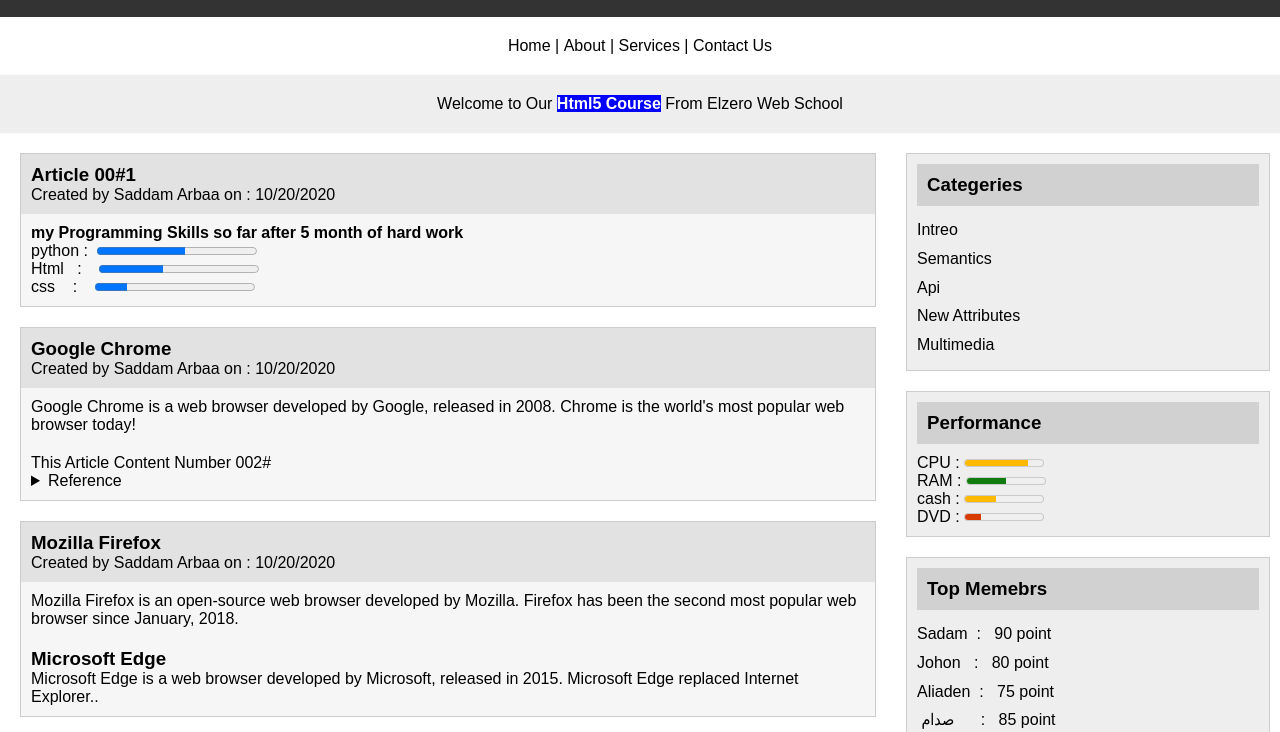
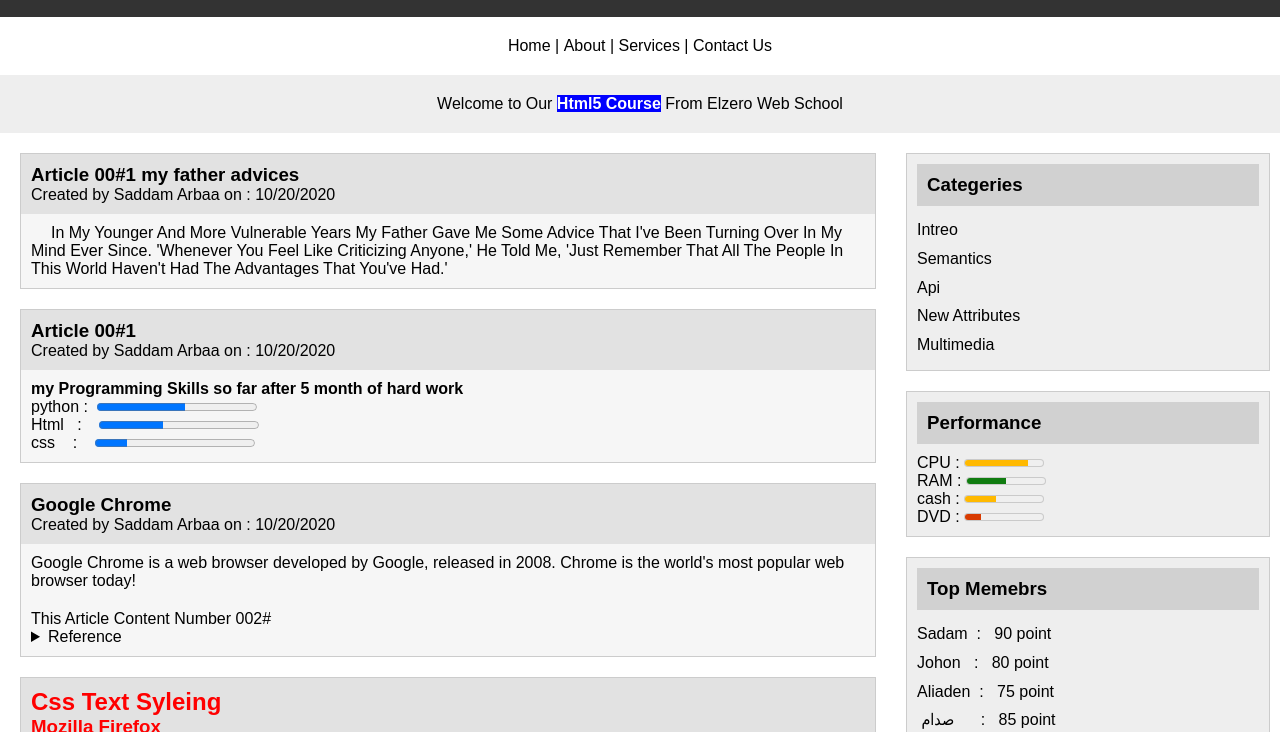
Before and after one commit to saddamarbaa/Educational-WebSide, a plain HTML site: page index.html in a window 1280 px wide. Shown: the part 60-792 px from the top of the page. Drawn offline with Linux system fonts and the light colour scheme.

Commit message:
CSS Text Styling

```diff
--- a/css/index.css
+++ b/css/index.css
@@ -144,6 +144,22 @@ and floated to left */
     margin-bottom: 10px;
 }
 
+.post article.Mozilla
+{
+  text-transform: capitalize;
+}
+.post article section#advice
+{
+  text-transform: capitalize;
+  text-indent: 20px;
+}
+.post article.Mozilla h3, h2 {
+
+  color: red;
+  font-weight: bold;
+
+}
+
 
 /* End article */
 
--- a/index.html
+++ b/index.html
@@ -42,6 +42,18 @@
          <!-- Start article -->
 
          <div class="post">
+           <!-- Aricle about Css text style-->
+           <article >
+           <header>
+              <!-- Html time tag -->
+              <h3> Article 00#1  my father  advices </h3>
+              <p>Created by <span>Saddam Arbaa</span> on :
+              <time datetime ="2020-10-20"> 10/20/2020</time> </p>
+           </header>
+           <section id="advice">In my younger and more vulnerable years my father gave me some advice that I've been turning over in my mind ever since. 'Whenever you feel like criticizing anyone,' he told me, 'just remember that all the people in this world haven't had the advantages that you've had.'</section>
+          </article>
+
+
             <article >
                 <header>
                     <!-- Html time tag -->
@@ -88,8 +100,10 @@
                     </p>
                 </section>
             </article>
-            <article>
+
+            <article class="Mozilla">
                 <header>
+                  <h2>Css Text Syleing</h2>
                     <h3>Mozilla Firefox</h3>
                     <p>Created by <span>Saddam Arbaa</span> on :
                     <time datetime ="2020-10-20"> 10/20/2020 </time> </p>
```
